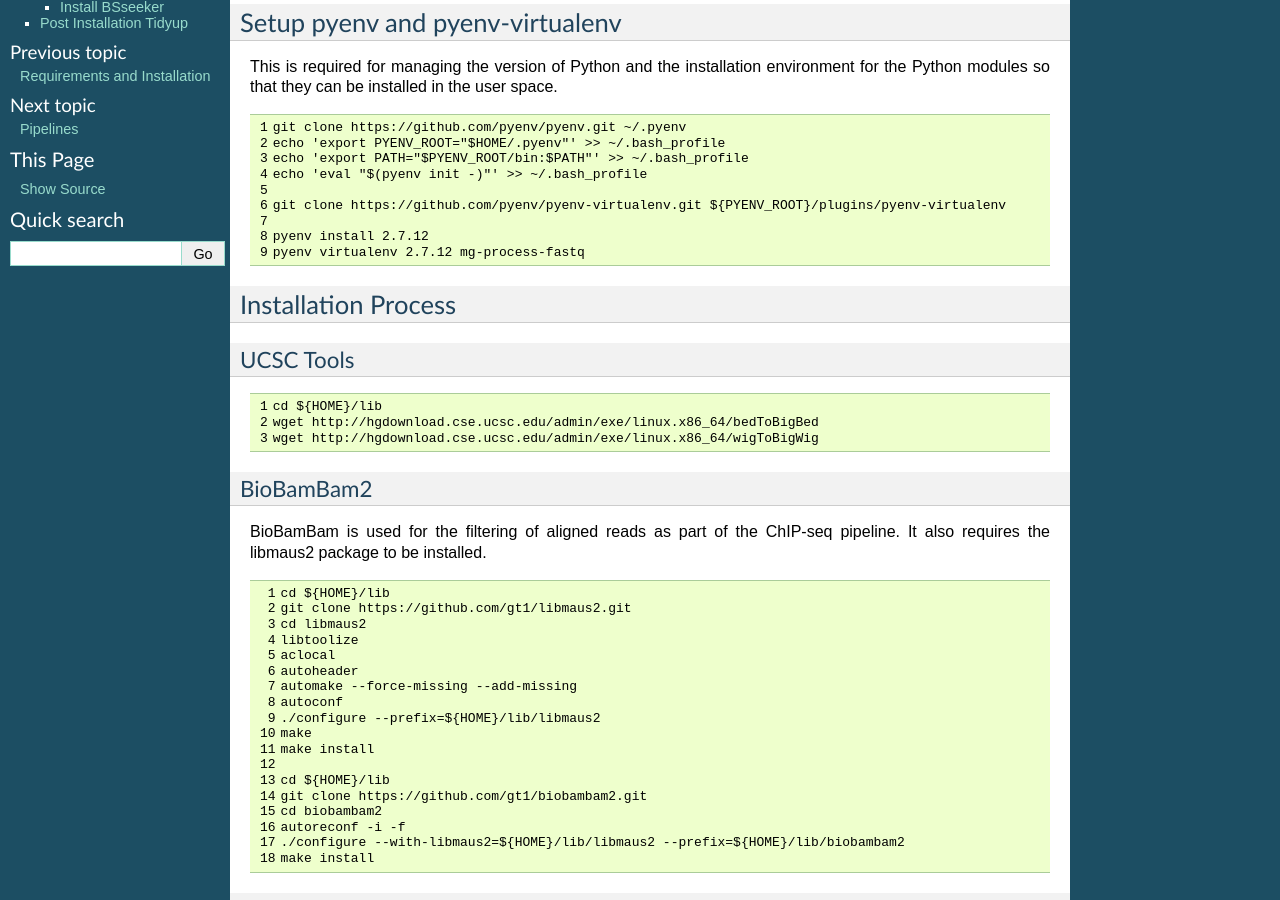
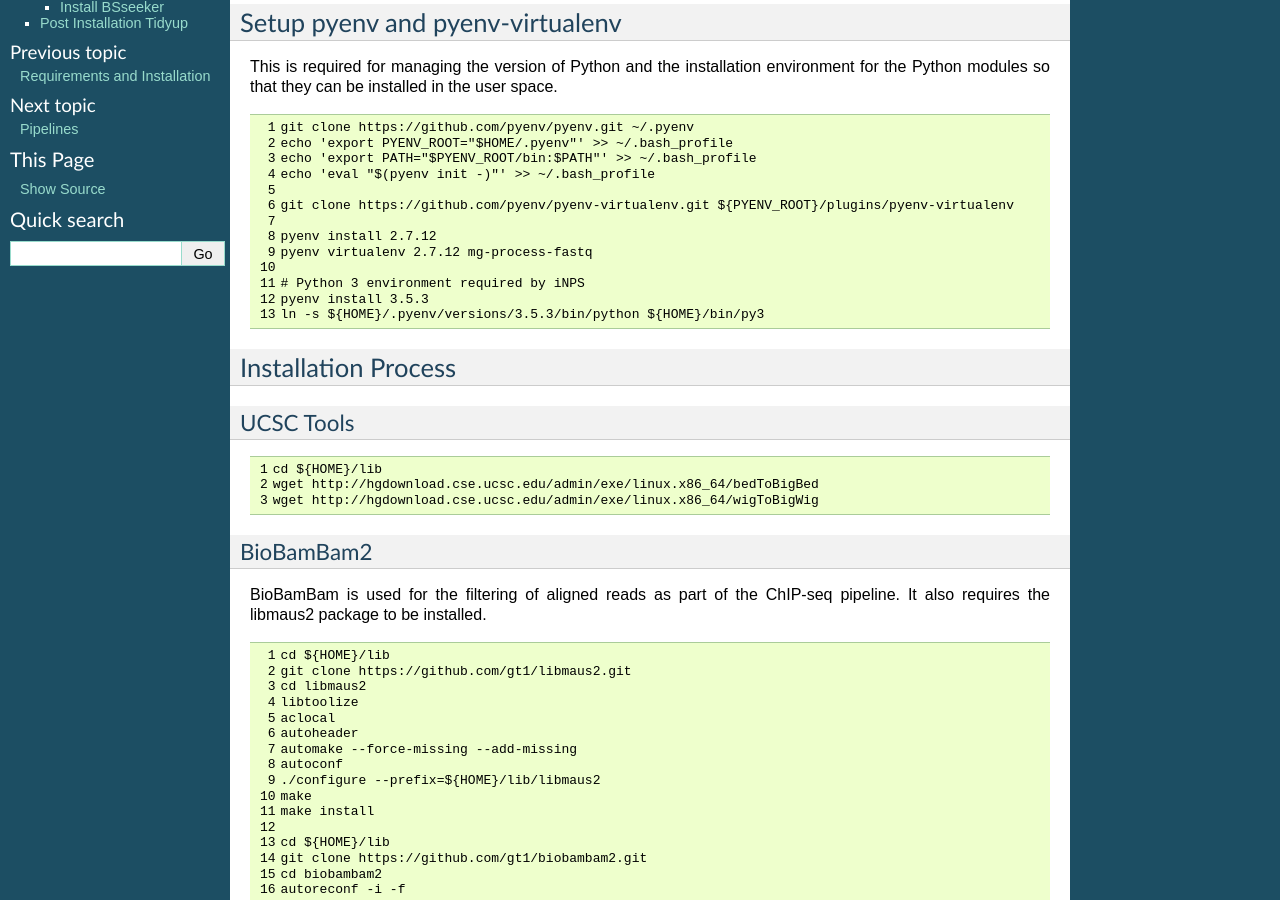
Before and after one commit to Multiscale-Genomics/mg-process-fastq, a Sphinx documentation site: the page built from docs/full_installation.rst, in a window 1280 px wide and 900 px high, scrolled down 459 px. Built offline with Sphinx 7.4.7, drawn with Linux system fonts in a browser that asks for light colours.

Commit message:
Modifications to reflect the installation of Python 3 within pyenv and creating the matching symlinks

```diff
--- a/docs/full_installation.rst
+++ b/docs/full_installation.rst
@@ -45,6 +45,10 @@
 
    pyenv install 2.7.12
    pyenv virtualenv 2.7.12 mg-process-fastq
+
+   # Python 3 environment required by iNPS
+   pyenv install 3.5.3
+   ln -s ${HOME}/.pyenv/versions/3.5.3/bin/python ${HOME}/bin/py3
 
 Installation Process
 --------------------
```
